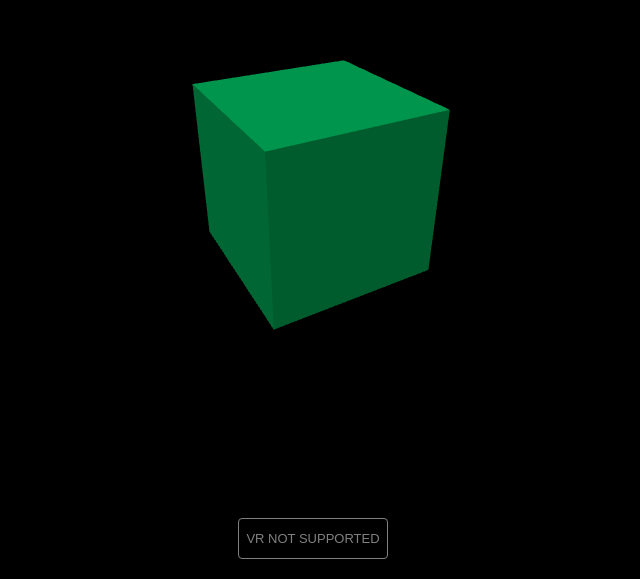
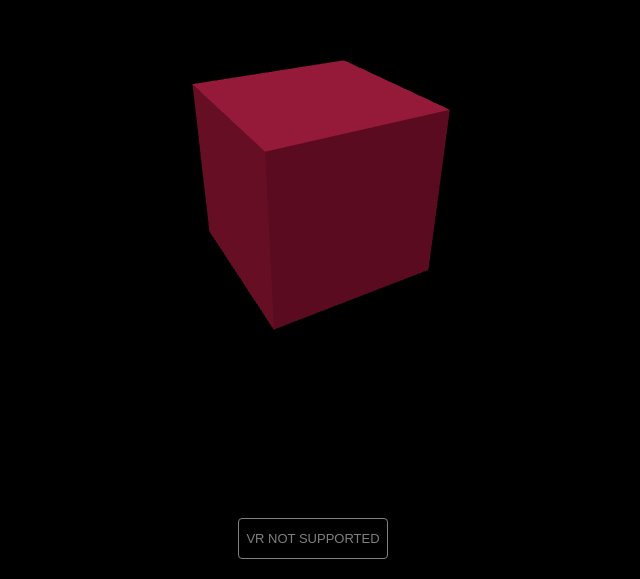
Before and after one commit to adamRhmni/XR_V1, a plain HTML site: page index.html in a window 1280 px wide. Shown: the part 221-800 px from the top of the page, without its empty margins (327-967 px from the left). Drawn offline with nearby package versions, Linux system fonts and the light colour scheme; animation ran at ten frames a second.

Commit message:
Add files via upload

```diff
--- a/index.html
+++ b/index.html
@@ -2,7 +2,7 @@
 <html lang="en">
 <head>
   <meta charset="UTF-8" />
-  <title>Three.js VR Cube</title>
+  <title>Mobile VR Viewer</title>
   <style>body { margin: 0; }</style>
 </head>
 <body>
@@ -20,9 +20,10 @@
     document.body.appendChild(renderer.domElement);
     document.body.appendChild(VRButton.createButton(renderer));
 
-    const geo = new THREE.BoxGeometry();
-    const mat = new THREE.MeshStandardMaterial({ color: 0x00ff88 });
-    const cube = new THREE.Mesh(geo, mat);
+    const cube = new THREE.Mesh(
+      new THREE.BoxGeometry(),
+      new THREE.MeshStandardMaterial({ color: 0xff3366 })
+    );
     scene.add(cube);
 
     const light = new THREE.HemisphereLight(0xffffff, 0x444444);
```
